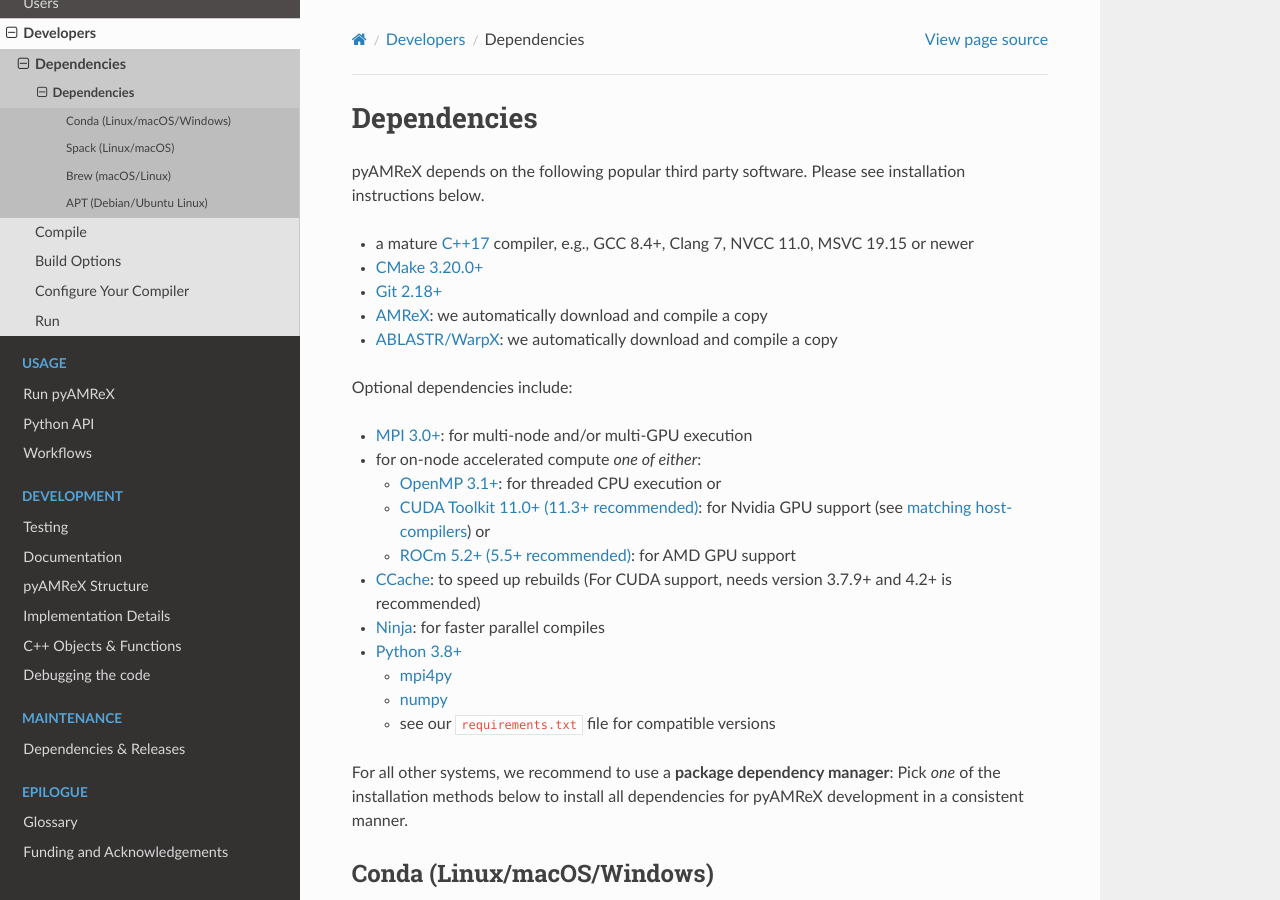
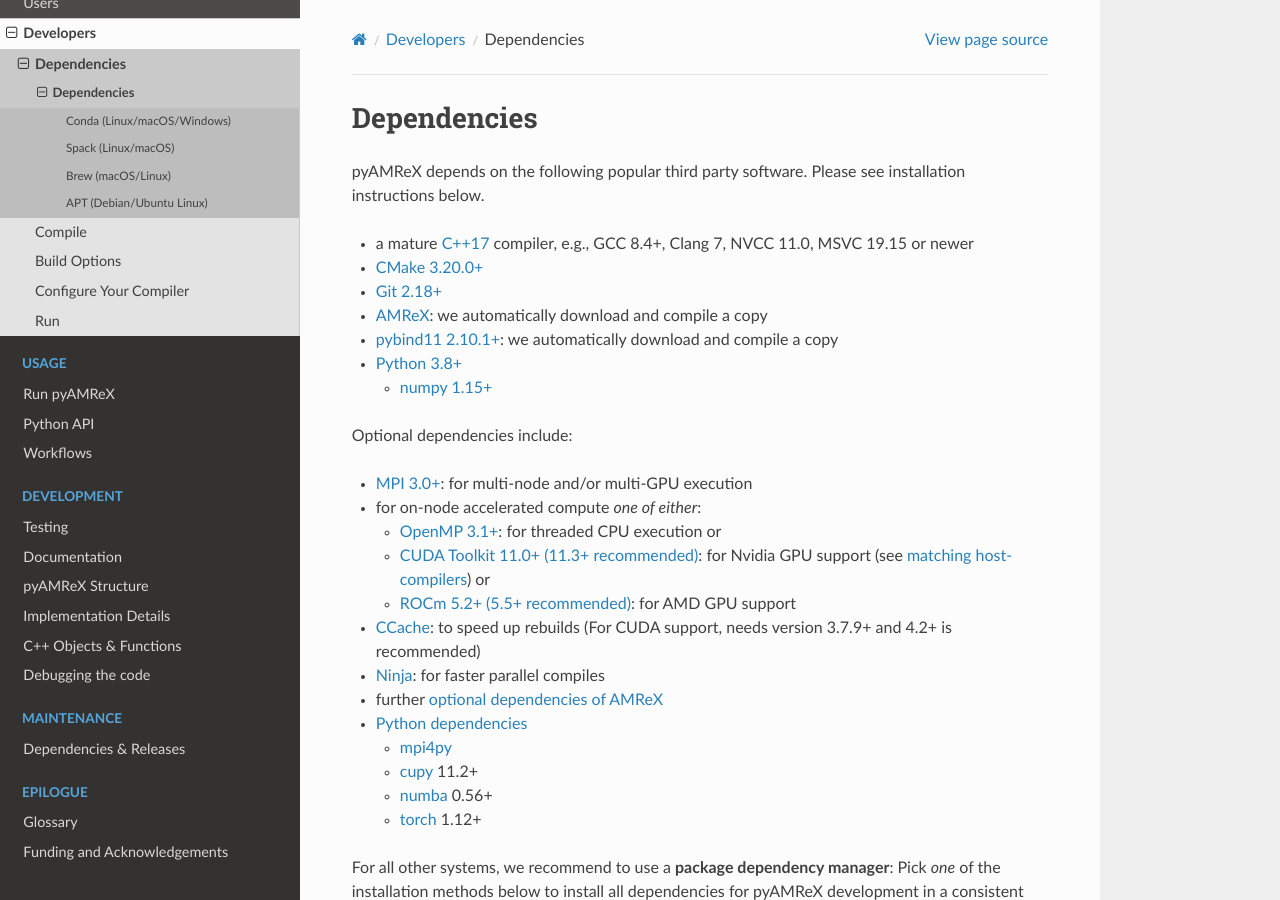
Before and after one commit to AMReX-Codes/pyamrex, a Sphinx documentation site: the page built from docs/source/install/dependencies.rst, in a window 1280 px wide and 900 px high. Built offline with Sphinx 7.4.7 and the Read the Docs theme 2.0.0, drawn with Linux system fonts in a browser that asks for light colours.

Commit message:
Doc: Update Dependencies

```diff
--- a/docs/source/install/dependencies.rst
+++ b/docs/source/install/dependencies.rst
@@ -10,7 +10,10 @@
 - `CMake 3.20.0+ <https://cmake.org>`__
 - `Git 2.18+ <https://git-scm.com>`__
 - `AMReX <https://amrex-codes.github.io>`__: we automatically download and compile a copy
-- `ABLASTR/WarpX <https://github.com/ECP-WarpX/warpx>`__: we automatically download and compile a copy
+- `pybind11 2.10.1+ <https://github.com/pybind/pybind11/>`__: we automatically download and compile a copy
+- `Python 3.8+ <https://www.python.org>`__
+
+  - `numpy 1.15+ <https://numpy.org>`__
 
 Optional dependencies include:
 
@@ -22,11 +25,13 @@
   - `ROCm 5.2+ (5.5+ recommended) <https://gpuopen.com/learn/amd-lab-notes/amd-lab-notes-rocm-installation-readme/>`__: for AMD GPU support
 - `CCache <https://ccache.dev>`__: to speed up rebuilds (For CUDA support, needs version 3.7.9+ and 4.2+ is recommended)
 - `Ninja <https://ninja-build.org>`__: for faster parallel compiles
-- `Python 3.8+ <https://www.python.org>`__
+- further `optional dependencies of AMReX <https://github.com/AMReX-Codes/amrex/>`__
+- `Python dependencies <https://www.python.org>`__
 
   - `mpi4py <https://mpi4py.readthedocs.io>`__
-  - `numpy <https://numpy.org>`__
-  - see our ``requirements.txt`` file for compatible versions
+  - `cupy <https://github.com/cupy/cupy#installation>`__ 11.2+
+  - `numba <https://numba.readthedocs.io/en/stable/user/installing.html>`__ 0.56+
+  - `torch <https://pytorch.org/get-started/locally/>`__ 1.12+
 
 For all other systems, we recommend to use a **package dependency manager**:
 Pick *one* of the installation methods below to install all dependencies for pyAMReX development in a consistent manner.
```
